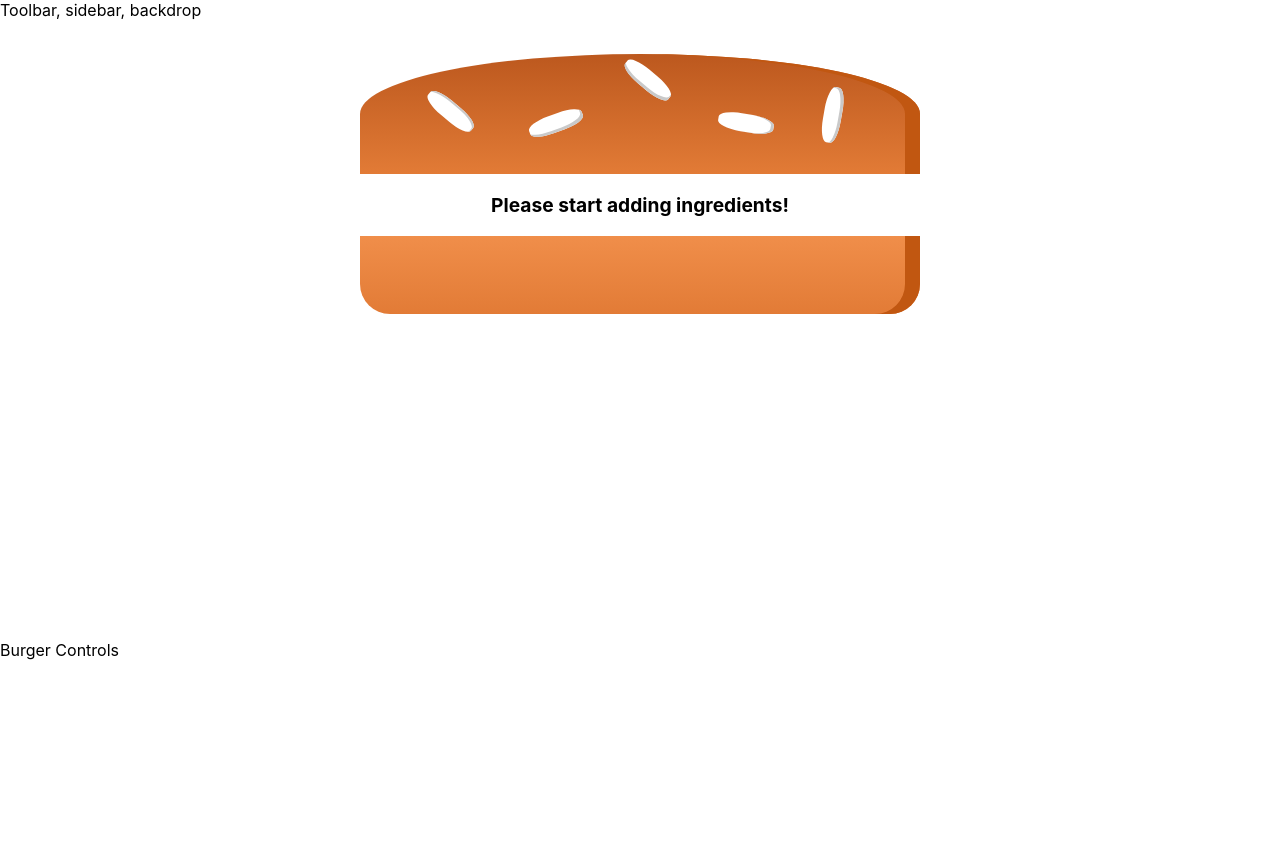
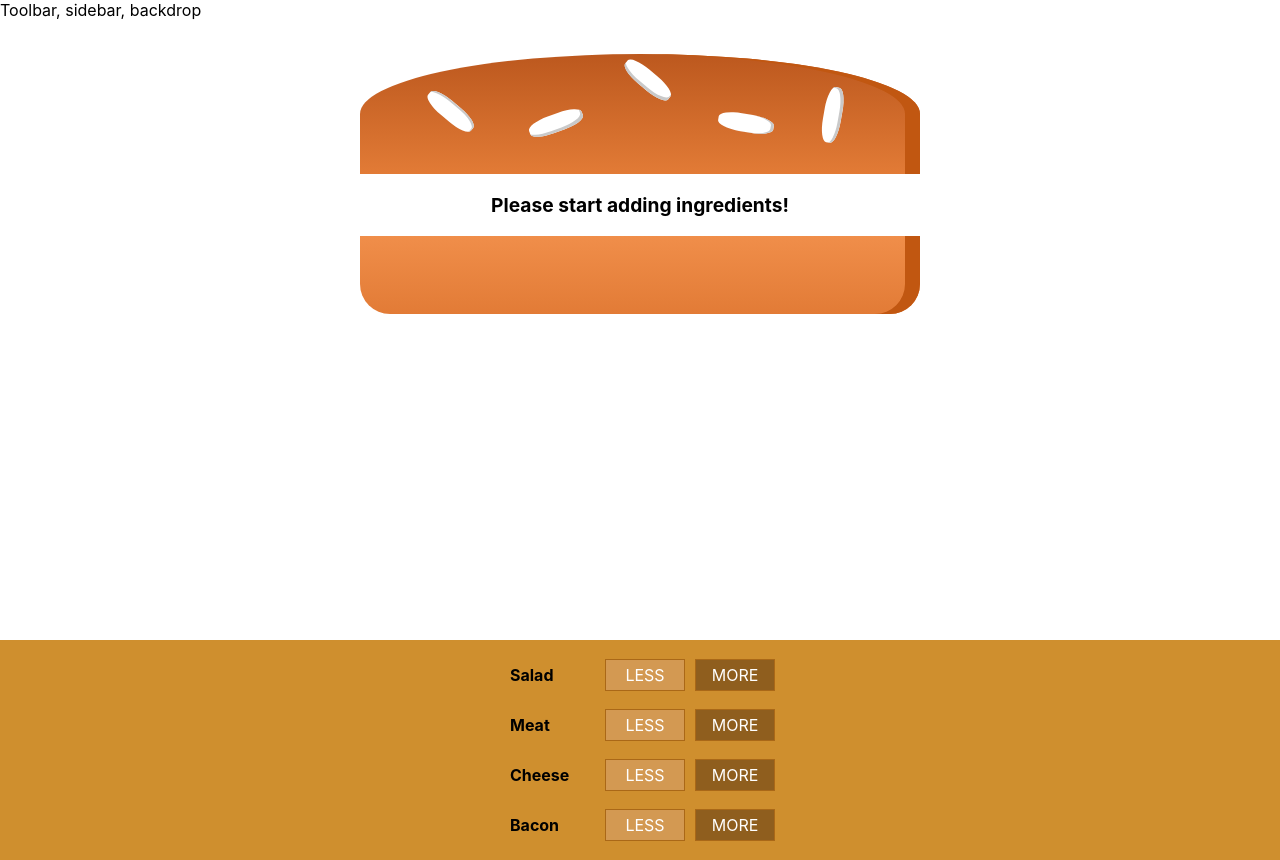
Before and after one commit to srishjaiz/burger-builder, a React (Create React App) app: page / in a window 1280 px wide. Before the commit the page ends 800 px from the top, so only its background shows below. Built offline with nearby package versions, Linux system fonts and the light colour scheme.

Commit message:
v1-002: learn when to split up components into sub-components, build Burger controls component UI

```diff
--- a/src/App.js
+++ b/src/App.js
@@ -1,12 +1,12 @@
 import React from 'react';
 import Layout from './components/Layout/Layout';
-import BurgerBuilder from './containers/BurgerBuilder';
+import BurgerBuilder from './containers/BurgerBuilder/BurgerBuilder';
 
 function App() {
   return (
     <div>
       <Layout>
-        <BurgerBuilder></BurgerBuilder>
+        <BurgerBuilder/>
       </Layout>
     </div>
   );
--- /dev/null
+++ b/src/components/Burger/BuildControls/BuildControl/BuildControl.js
@@ -0,0 +1,11 @@
+import React from 'react';
+import classes from './BuildControl.module.css';
+const BurgerControl = props => (
+    <div className={classes.BuildControl}>
+        <div className={classes.Label}>{props.label}</div>
+        <button className={classes.Less}>LESS</button>
+        <button className={classes.More}>MORE</button>
+    </div>
+);
+
+export default BurgerControl;
--- /dev/null
+++ b/src/components/Burger/BuildControls/BuildControl/BuildControl.module.css
@@ -0,0 +1,56 @@
+.BuildControl {
+    display: flex;
+    justify-content: space-between;
+    align-items: center;
+    margin: 5px 0;
+}
+
+.BuildControl button {
+    display: block;
+    font: inherit;
+    padding: 5px;
+    margin: 0 5px;
+    width: 80px;
+    border: 1px solid #AA6817;
+    cursor: pointer;
+    outline: none;
+}
+
+.BuildControl button:disabled {
+    background-color: #AC9980;
+    border: 1px solid #7E7365;
+    color: #ccc;
+    cursor: default;
+}
+
+.BuildControl button:hover:disabled {
+    background-color: #AC9980;
+    color: #ccc;
+    cursor: not-allowed;
+}
+
+.Label {
+    padding: 10px;
+    font-weight: bold;
+    width: 80px;
+}
+
+.BuildControl .Less {
+    background-color: #D39952;
+    color: white;
+}
+
+.BuildControl .More {
+    background-color: #8F5E1E;
+    color: white;
+}
+
+.BuildControl .Less:hover, .BuildControl .Less:active {
+    background-color: #DAA972;
+    color: white;
+}
+
+.BuildControl .More:hover,.BuildControl .More:active {
+    background-color: #99703F;
+    color: white;
+}
--- /dev/null
+++ b/src/components/Burger/BuildControls/BuildControls.js
@@ -0,0 +1,19 @@
+import React from 'react';
+import classes from './BuildControls.module.css';
+import BuildControl from './BuildControl/BuildControl';
+
+const controls = [
+    { label: 'Salad', type: 'salad' },
+    { label: 'Meat', type: 'meat' },
+    { label: 'Cheese', type: 'cheese' },
+    { label: 'Bacon', type: 'bacon' },
+]
+const BurgerControls = props => (
+    <div className={classes.BuildControls}>
+        {controls.map(control => {
+            return <BuildControl key={control.type} label={control.label}/>
+        })}
+    </div>
+);
+
+export default BurgerControls;
--- /dev/null
+++ b/src/components/Burger/BuildControls/BuildControls.module.css
@@ -0,0 +1,10 @@
+.BuildControls{
+    width: 100%;
+    background-color: #CF8F2E;
+    display: flex;
+    flex-flow: column;
+    align-items: center;
+    box-shadow: 0 2px 1px #ccc;
+    margin: auto;
+    padding: 10px 0;
+}
--- a/src/components/Burger/Burger.js
+++ b/src/components/Burger/Burger.js
@@ -11,7 +11,6 @@
     }).reduce((prevEl, currEl)=>{
         return prevEl.concat(currEl);
     }, []);
-    console.log(burgerIngredients);
     if(burgerIngredients.length === 0){
         burgerIngredients = <p>Please start adding ingredients!</p>;
     }
--- a/src/containers/BurgerBuilder.js
+++ b/src/containers/BurgerBuilder/BurgerBuilder.js
@@ -1,6 +1,7 @@
 import React, { Component } from 'react';
-import Aux from '../hoc/Auxilliary';
-import Burger from '../components/Burger/Burger';
+import Aux from '../../hoc/Auxilliary';
+import Burger from '../../components/Burger/Burger';
+import BurgerControls from '../../components/Burger/BuildControls/BuildControls';
 
 class BurgerBuilder extends Component{
     constructor(props){
@@ -20,7 +21,7 @@
         return (
             <Aux>
                 <Burger ingredients={this.state.ingredients}/>
-                <div>Burger Controls</div>
+                <BurgerControls/>
             </Aux>
         );
     }
```
